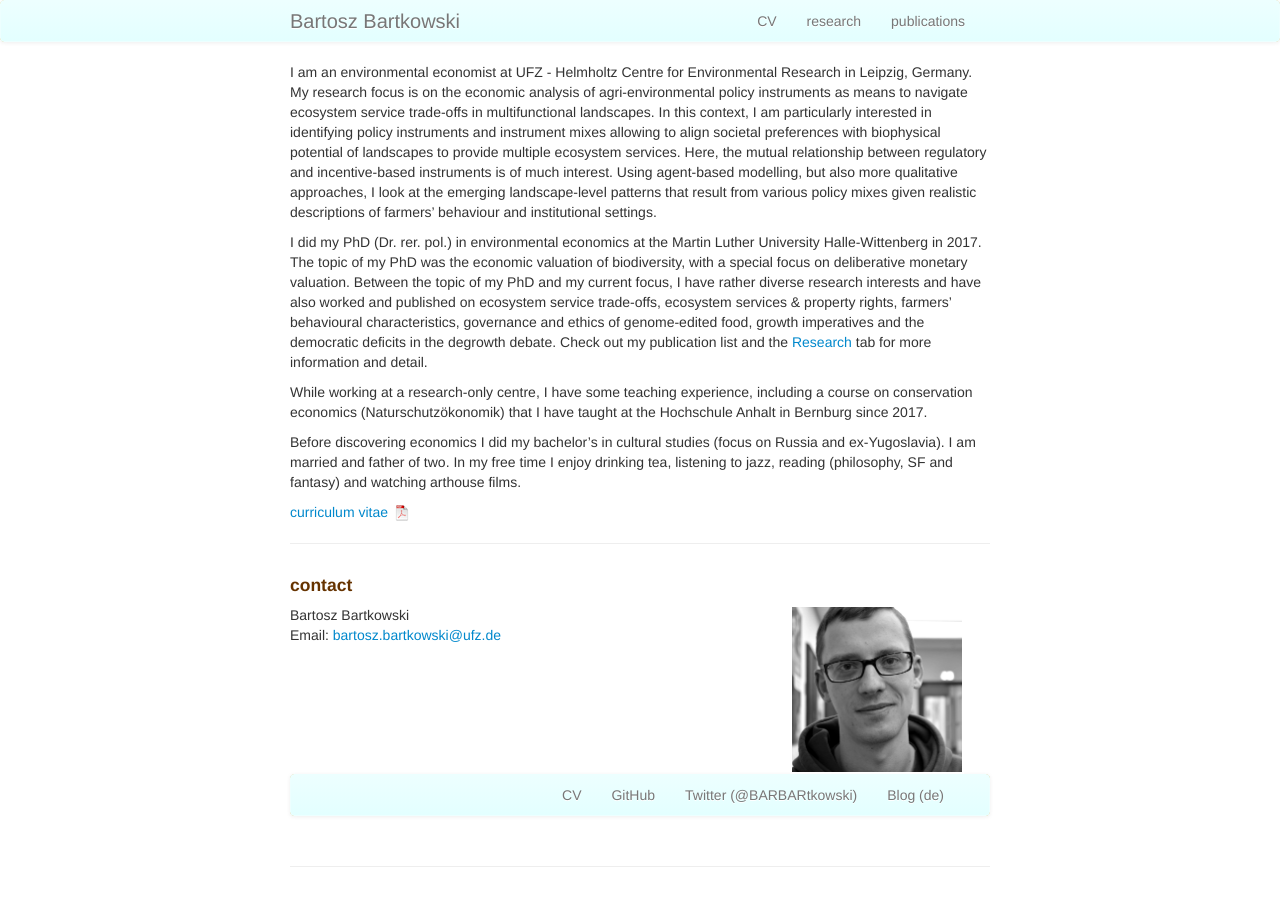
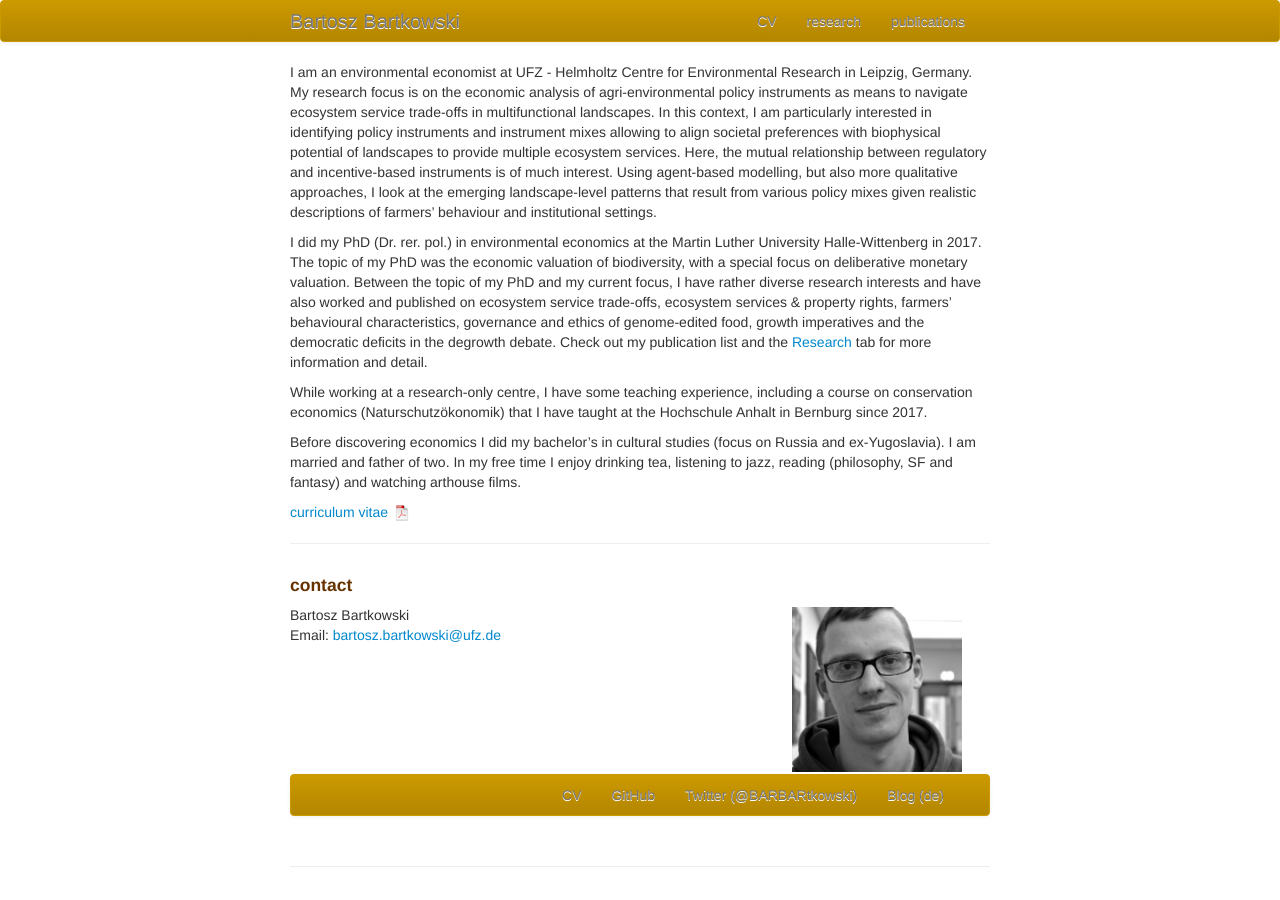
Before and after one commit to BartoszBartk/BartoszBartk.github.io, a Jekyll site: the page built from index.md, in a window 1280 px wide. Built offline with Jekyll 4.4.1, drawn with Linux system fonts in a browser that asks for light colours; our own code applies the rules of GitHub Pages for plain Markdown files.

Commit message:
changed colours again

```diff
--- a/assets/themes/twitter/css/my_custom_css.css
+++ b/assets/themes/twitter/css/my_custom_css.css
@@ -91,13 +91,13 @@ h1, h2, h3, h4 {
     padding-left:20px;
     padding-right:20px;
     background-color:#cc9900;
-    background-image:-moz-linear-gradient(top, #edffff, #e3ffff);
-    background-image:-webkit-gradient(linear, 0 0, 0 100%, from(#edffff), to(#f2f2f2));
-    background-image:-webkit-linear-gradient(top, #edffff, #e3ffff);
-    background-image:-o-linear-gradient(top, #edffff, #e3ffff);
-    background-image:linear-gradient(to bottom, #edffff, #e3ffff);
+    background-image:-moz-linear-gradient(top, #cc9900, #b38600);
+    background-image:-webkit-gradient(linear, 0 0, 0 100%, from(#cc9900), to(#f2f2f2));
+    background-image:-webkit-linear-gradient(top, #cc9900, #b38600);
+    background-image:-o-linear-gradient(top, #cc9900, #b38600);
+    background-image:linear-gradient(to bottom, #cc9900, #b38600);
     background-repeat:repeat-x;filter:progid:DXImageTransform.Microsoft.gradient(startColorstr='#ffffffff', endColorstr='#fff2f2f2', GradientType=0);
-    border:1px solid #edffff;
+    border:1px solid #cc9900;
     -webkit-border-radius:4px;
     -moz-border-radius:4px;
     border-radius:4px;
```
